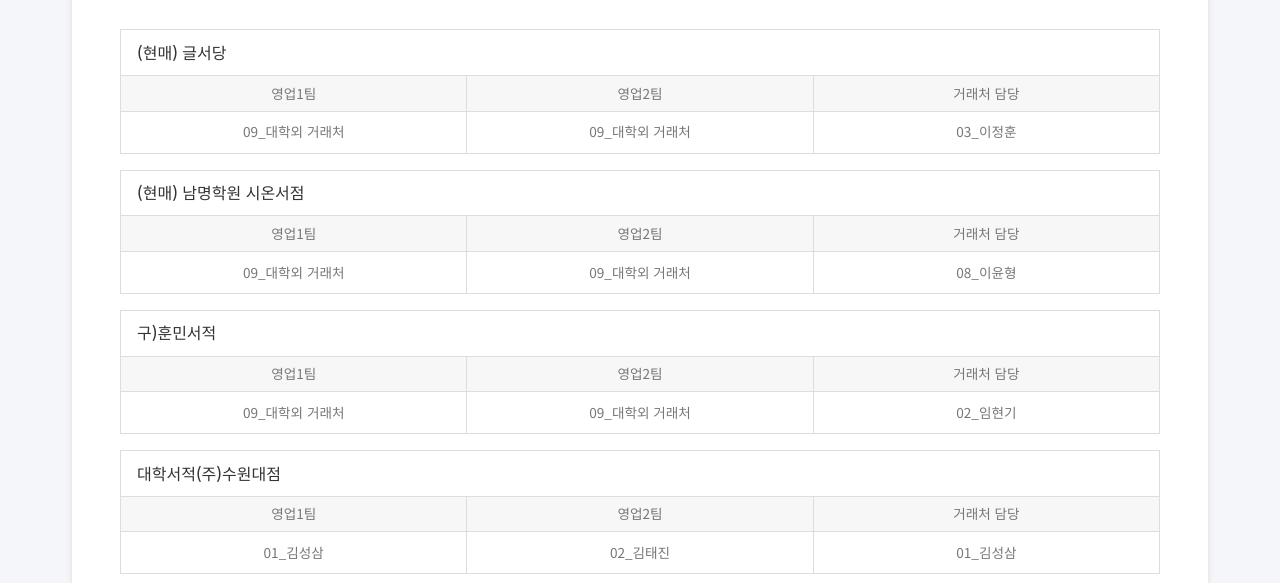
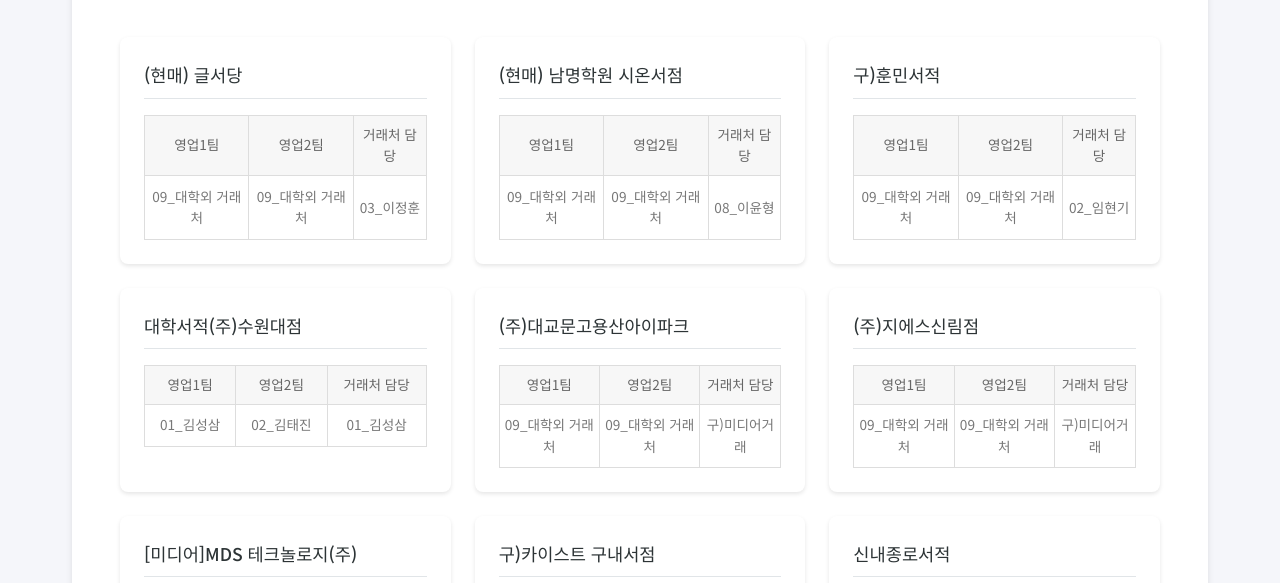
Before and after one commit to kxowls/find_sales, a website: page index.html in a window 1280 px wide. Both pictures are taken after a click on the button 877 px from the left and 204 px from the top of the page. Shown: the part 217-800 px from the top of the page. Drawn offline with Linux system fonts and the light colour scheme; no server answers.

Commit message:
카드 형태를 유지하면서 테이블 레이아웃으로 변경

```diff
--- a/script.js
+++ b/script.js
@@ -179,43 +179,41 @@ document.addEventListener('DOMContentLoaded', () => {
             return;
         }
 
-        const tableContainer = document.createElement('div');
-        tableContainer.className = 'company-table-container';
+        const gridContainer = document.createElement('div');
+        gridContainer.className = 'company-grid';
 
         filteredData.forEach(item => {
             const companyItem = document.createElement('div');
-            companyItem.className = 'company-table-item';
+            companyItem.className = 'company-item';
 
             // 검색어 하이라이트 적용
             const nameHighlighted = highlightText(item.name || '거래처명 없음', currentSearchTerm);
 
-            // 담당자 정보 간소화 처리
+            // 담당자 정보 표시
             let sales1Display = item.sales1 || '-';
             let sales2Display = item.sales2 || '-';
             let managerDisplay = item.manager || '-';
 
             companyItem.innerHTML = `
-                <div class="company-table-header">${nameHighlighted}</div>
-                <div class="company-table-content">
-                    <div class="table-column">
-                        <div class="column-header">영업1팀</div>
-                        <div class="column-content">${sales1Display}</div>
-                    </div>
-                    <div class="table-column">
-                        <div class="column-header">영업2팀</div>
-                        <div class="column-content">${sales2Display}</div>
-                    </div>
-                    <div class="table-column">
-                        <div class="column-header">거래처 담당</div>
-                        <div class="column-content">${managerDisplay}</div>
-                    </div>
-                </div>
+                <h3>${nameHighlighted}</h3>
+                <table class="company-table">
+                    <tr>
+                        <th>영업1팀</th>
+                        <th>영업2팀</th>
+                        <th>거래처 담당</th>
+                    </tr>
+                    <tr>
+                        <td>${sales1Display}</td>
+                        <td>${sales2Display}</td>
+                        <td>${managerDisplay}</td>
+                    </tr>
+                </table>
             `;
             companyItem.addEventListener('click', () => showDetails(item));
-            tableContainer.appendChild(companyItem);
+            gridContainer.appendChild(companyItem);
         });
 
-        companyList.appendChild(tableContainer);
+        companyList.appendChild(gridContainer);
     }
 
     // 상세 정보 표시
--- a/styles.css
+++ b/styles.css
@@ -285,93 +285,37 @@ header h1 {
     font-weight: bold;
 }
 
-/* 테이블 형식 검색 결과 스타일 */
-.company-table-container {
-    display: flex;
-    flex-direction: column;
+.company-table {
     width: 100%;
-    padding: 0.5rem 1rem;
+    border-collapse: collapse;
+    margin-top: 0.5rem;
 }
 
-.company-table-item {
-    background: white;
-    border-radius: 0;
-    box-shadow: none;
-    cursor: pointer;
-    overflow: hidden;
-    margin-bottom: 1rem;
+.company-table th {
+    background-color: #f7f7f7;
+    color: #666;
+    font-size: 0.85rem;
+    padding: 0.5rem 0.3rem;
+    text-align: center;
     border: 1px solid #ddd;
-}
-
-.company-table-header {
-    padding: 0.6rem 1rem;
-    background-color: white;
-    font-weight: 500;
-    color: #333;
-    border-bottom: 1px solid #ddd;
-    font-size: 1rem;
-}
-
-.company-table-content {
-    display: flex;
-    width: 100%;
-    border-top: none;
-}
-
-.table-column {
-    flex: 1;
-    border-right: 1px solid #ddd;
-    display: flex;
-    flex-direction: column;
-}
-
-.column-header {
-    padding: 0.4rem;
-    background-color: #f7f7f7;
-    color: #777;
-    font-size: 0.85rem;
-    text-align: center;
-    border-bottom: 1px solid #ddd;
     font-weight: normal;
 }
 
-.column-content {
-    padding: 0.6rem 0.5rem;
+.company-table td {
+    padding: 0.6rem 0.3rem;
+    text-align: center;
+    border: 1px solid #ddd;
     color: #777;
     font-size: 0.85rem;
-    text-align: center;
-    min-height: 2.5rem;
-    display: flex;
-    align-items: center;
-    justify-content: center;
-    flex-grow: 1;
 }
 
-.table-column:last-child {
-    border-right: none;
-}
-
-/* 반응형 디자인 조정 */
 @media (max-width: 768px) {
-    .company-table-content {
-        flex-direction: column;
+    .company-table {
+        font-size: 0.8rem;
     }
 
-    .table-column {
-        border-right: none;
-        border-bottom: 1px solid #e1e5e8;
-    }
-
-    .table-column:last-child {
-        border-bottom: none;
-    }
-
-    .column-header, .column-content {
-        text-align: left;
-        padding-left: 1rem;
-    }
-
-    .column-content {
-        justify-content: flex-start;
+    .company-table th,
+    .company-table td {
+        padding: 0.4rem 0.2rem;
     }
 }
```
